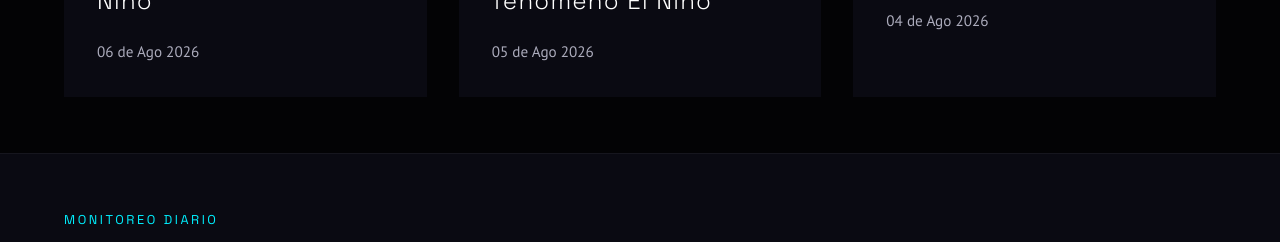
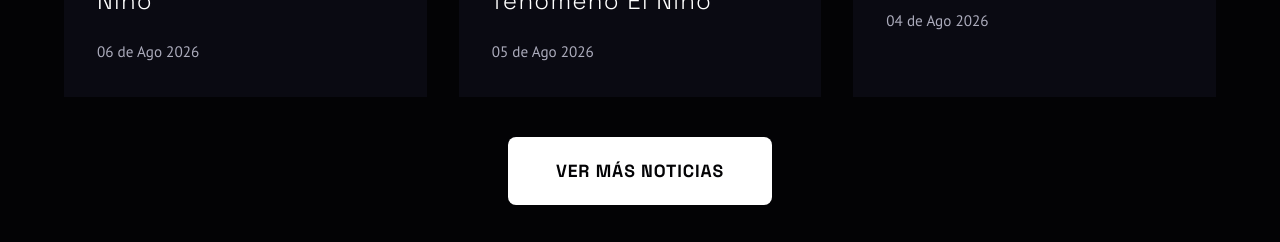
Before and after one commit to srclima/fenomenoelnino2026, a React (Vite) app: page / in a window 1280 px wide. Shown: the part 2040-2282 px from the top of the page. Built offline with nearby package versions, Linux system fonts and the light colour scheme; no server answers.

Commit message:
Fenomeno

```diff
--- a/src/App.tsx
+++ b/src/App.tsx
@@ -178,6 +178,12 @@ export default function App() {
                   </div>
                 </div>
               ))}
+            </div>
+
+            <div className="js-reveal" style={{ '--reveal-delay': '0.2s', marginTop: '2.5rem', display: 'flex', justifyContent: 'center' } as React.CSSProperties}>
+              <a href="https://rpp.pe/noticias/fenomeno-el-nino" target="_blank" rel="noopener noreferrer" className="c-cta__btn">
+                Ver más noticias
+              </a>
             </div>
           </div>
         </section>
```
